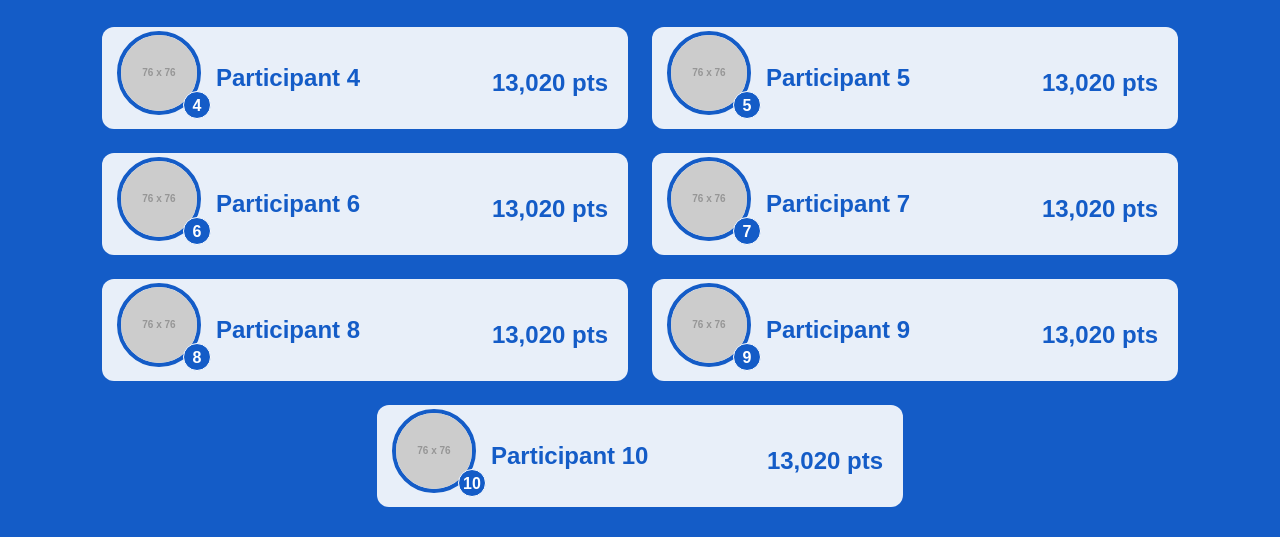
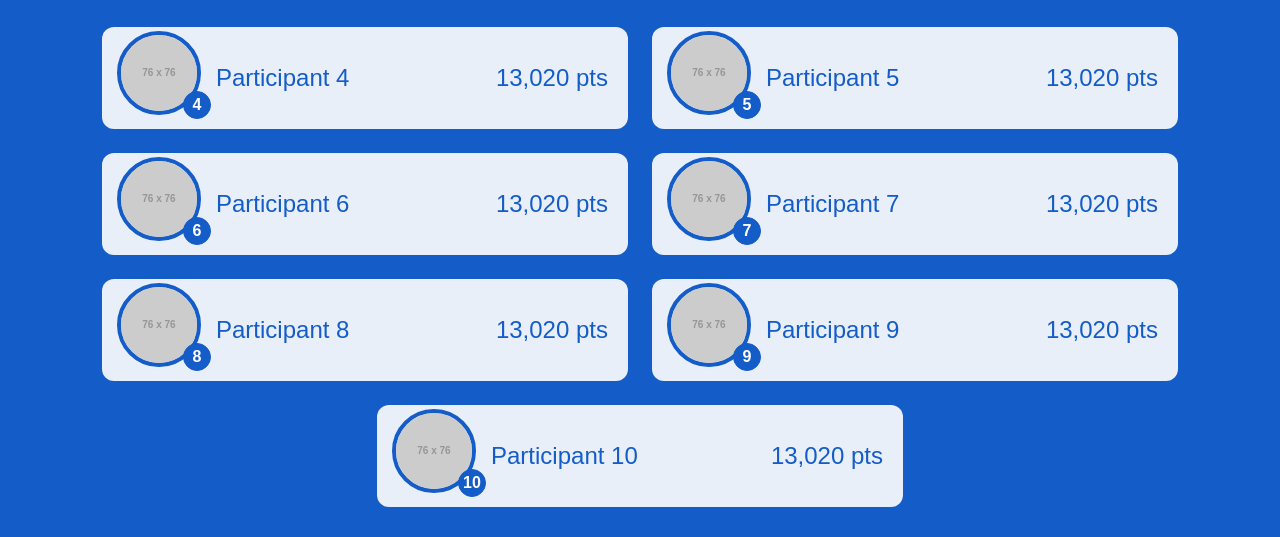
Before and after one commit to Akhederz/Buffini, a plain HTML site: page index.html in a window 1280 px wide. Shown: the part 380-917 px from the top of the page. Drawn offline with Linux system fonts and the light colour scheme; placeholder pictures from the web are drawn by us.

Commit message:
Spacing on lower card points fixed

```diff
--- a/styles.css
+++ b/styles.css
@@ -28,7 +28,7 @@ body {
     color: white;
     font-size: 46px;
     font-weight: 400;
-    line-height: 43.70px;
+    line-height: 43px;
 }
 
 .top-three {
@@ -79,9 +79,9 @@ body {
     color: #145CC7;
     font-size: 24px;
     font-weight: 400;
-    line-height: 22.80px;
+    line-height: 22px;
     text-align: center;
-    margin-top: 10px;
+    margin-top: 20px;
 }
 
 .profile-pic {
@@ -96,7 +96,7 @@ body {
     color: #145CC7;
     font-size: 36px;
     font-weight: 600;
-    line-height: 34.20px;
+    line-height: 34px;
     text-align: center;
 }
 
@@ -169,7 +169,7 @@ body {
     height: 26px;
     background: #145CC7;
     border-radius: 50%;
-
+    border-color: #145CC7;
     position: absolute;
     top: 60px;
     right: 5px;
@@ -182,7 +182,7 @@ body {
     font-size: 16px;
     font-weight: 600;
     line-height: 19px;
-    color: white;
+    color: rgb(255, 255, 255);
     display: flex;
     justify-content: center;
     align-items:center;
@@ -193,17 +193,18 @@ body {
 .lower-card .name {
     color: #145CC7;
     font-size: 24px;
-    font-weight: 600;
-    line-height: 22.80px;
+    font-weight: 400;
+    line-height: 22px;
 }
 
 .lower-card .points {
     color: #145CC7;
     font-size: 24px;
-    font-weight: 600;
-    line-height: 22.80px;
+    font-weight: 400;
+    line-height: 22px;
     position: absolute;
     right: 20px;
+    margin-top: 0
 }
 
 /* Responsive styling for 814px width */
```
